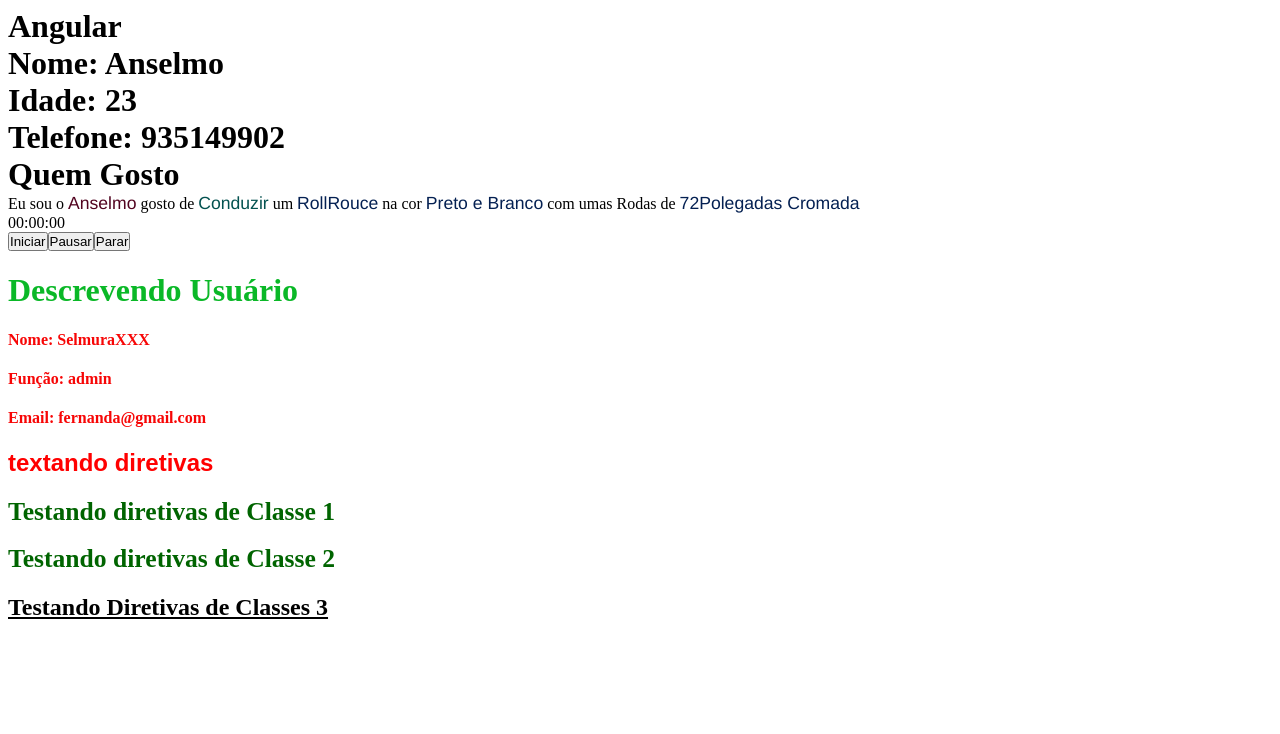
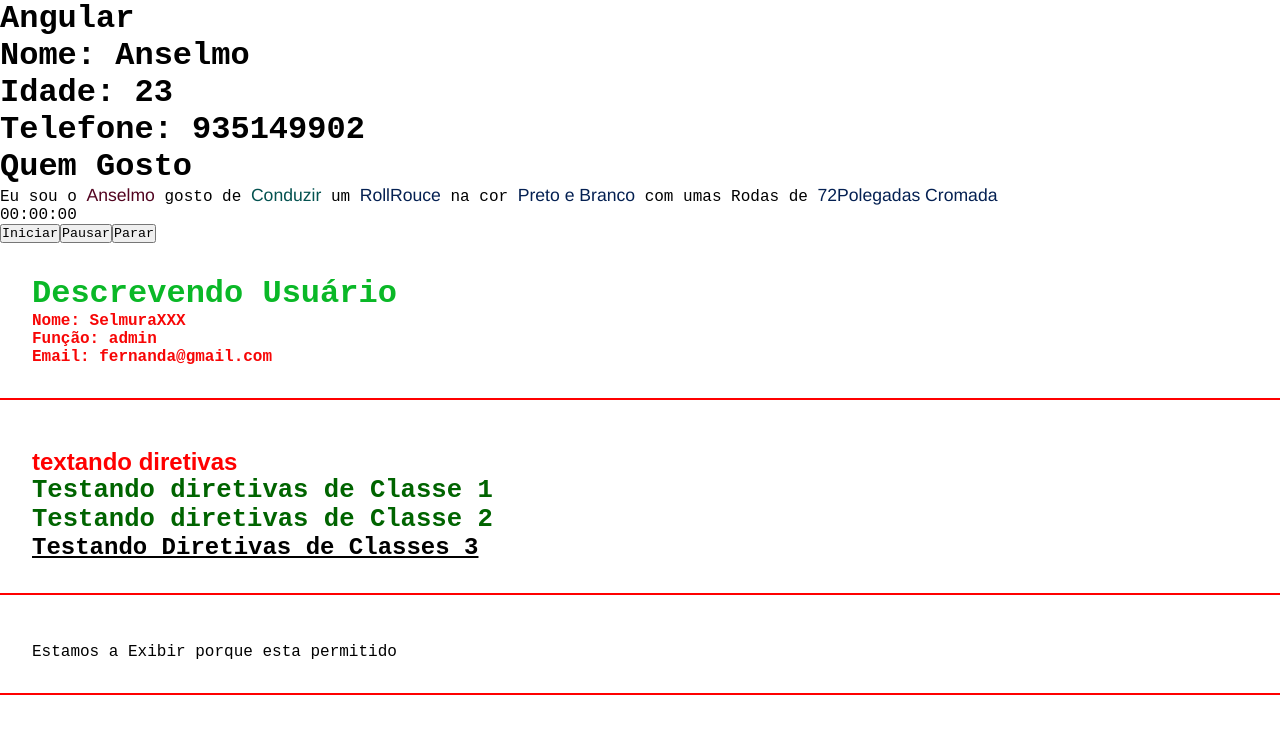
Before and after one commit to AnselmoSelmura/meus-momentos, an Angular app: page / in a window 1280 px wide. Shown: the top 734 px of the page. Built offline with nearby package versions, Linux system fonts and the light colour scheme.

Commit message:
Fix: render

```diff
--- a/src/app/app.component.html
+++ b/src/app/app.component.html
@@ -6,3 +6,4 @@
 <router-outlet></router-outlet>
 <app-parent-data [name]="userName" [userData]="userData"></app-parent-data>
 <app-diretivas></app-diretivas>
+<app-if-render></app-if-render>
--- a/src/app/app.module.ts
+++ b/src/app/app.module.ts
@@ -6,6 +6,7 @@ import { AppComponent } from './app.component';import { HomeComponent } from './
 import { CronometroComponent } from './cronometro/cronometro.component';
 import { ParentDataComponent } from './parent-data/parent-data.component';
 import { DiretivasComponent } from './diretivas/diretivas.component';
+import { IfRenderComponent } from './if-render/if-render.component';
 @NgModule({
   declarations: [
     AppComponent,
@@ -13,6 +14,7 @@ import { DiretivasComponent } from './diretivas/diretivas.component';
     CronometroComponent,
     ParentDataComponent,
     DiretivasComponent,
+    IfRenderComponent,
 
   ],
   imports: [
--- a/src/app/diretivas/diretivas.component.html
+++ b/src/app/diretivas/diretivas.component.html
@@ -1,6 +1,9 @@
+<div class="class">
     <h2 [ngStyle]="{'font-size': size + 'rem', 'font-family': font, color: color }">
         textando diretivas
     </h2>
     <h1 [ngClass]="classes">Testando diretivas de Classe 1</h1>
     <h1 [ngClass]="classes">Testando diretivas de Classe 2</h1>
     <h2 [ngClass]="underline">Testando Diretivas de Classes 3</h2>
+
+</div>
--- a/src/app/home/home.component.html
+++ b/src/app/home/home.component.html
@@ -1,2 +1,4 @@
-<p>935-472-603</p>
-<p>{{ name }}</p>
+<div class="class">
+    <p>935-472-603</p>
+    <p>{{ name }}</p>
+</div>
--- /dev/null
+++ b/src/app/if-render/if-render.component.html
@@ -0,0 +1,6 @@
+<div class="class">
+    <div *ngIf="canShow">
+        Estamos a Exibir porque esta permitido
+    </div>
+    <h2 *ngIf="nome === 'AnselmoSelmura'">O nome é Anselmo Selmura</h2>
+</div>
--- /dev/null
+++ b/src/app/if-render/if-render.component.ts
@@ -0,0 +1,11 @@
+import { Component } from '@angular/core';
+
+@Component({
+  selector: 'app-if-render',
+  templateUrl: './if-render.component.html',
+  styleUrls: ['./if-render.component.css']
+})
+export class IfRenderComponent {
+  canShow: boolean = true;
+  nome = 'anselmoSelmura';
+}
--- a/src/app/parent-data/parent-data.component.html
+++ b/src/app/parent-data/parent-data.component.html
@@ -1,4 +1,6 @@
-<h1>Descrevendo Usuário </h1>
-<h4>Nome: {{name}}</h4>
-<h4>Função: {{userData.role}}</h4>
-<h4>Email: {{userData.email}}</h4>
+<div class="class">
+    <h1>Descrevendo Usuário </h1>
+    <h4>Nome: {{name}}</h4>
+    <h4>Função: {{userData.role}}</h4>
+    <h4>Email: {{userData.email}}</h4>
+</div>
--- a/src/styles.css
+++ b/src/styles.css
@@ -1 +1,19 @@
 /* You can add global styles to this file, and also import other style files */
+*{
+    margin: 0;
+    padding: 0;
+    font-family: 'Courier New', Courier, monospace;
+}
+
+a{
+    color: orange;
+}
+
+.body{
+    padding-bottom: 500px;
+}
+.class{
+    border-bottom: 2px solid red;
+    padding: 2em;
+    margin-bottom: 1em;
+}
```
Also changed, not shown: src/app/if-render/if-render.component.css (added), 1 other file (tests, documents, lock files or other folders). Lines whose indentation alone changed are shown as unchanged.
